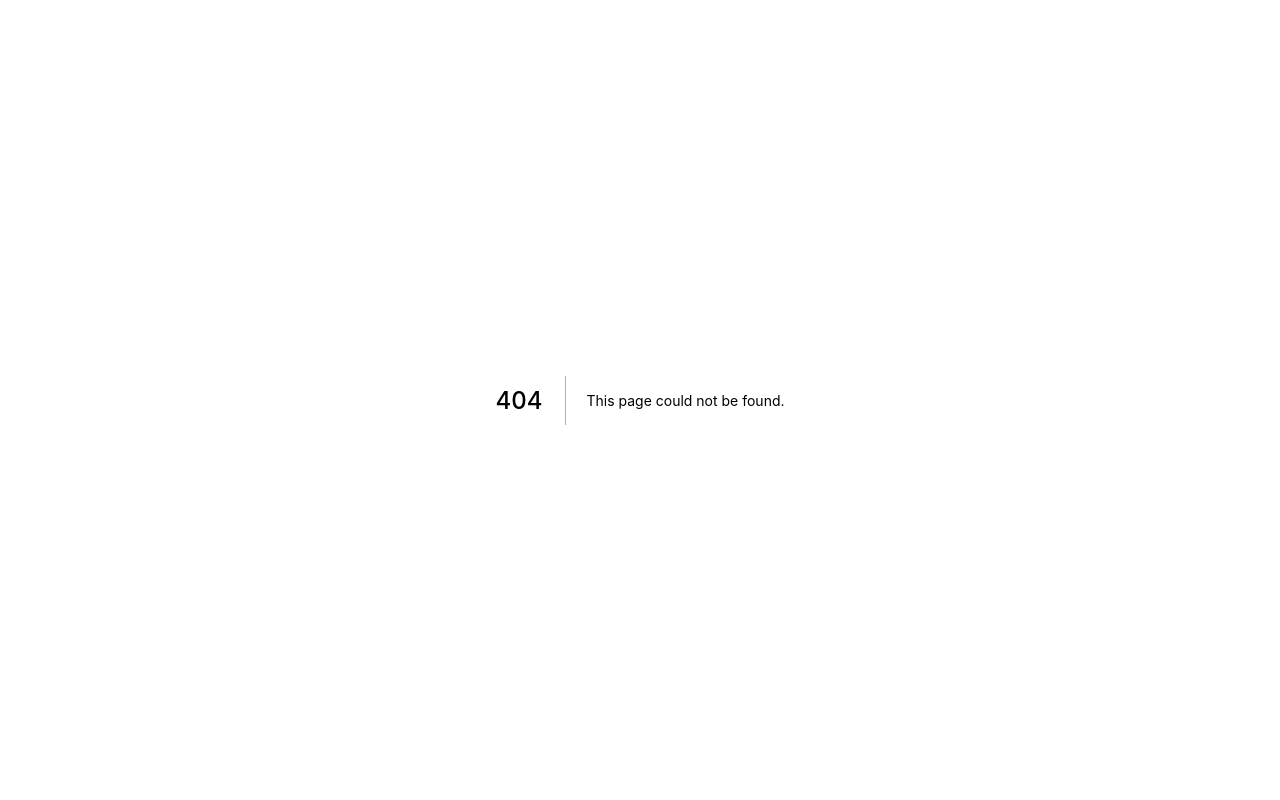
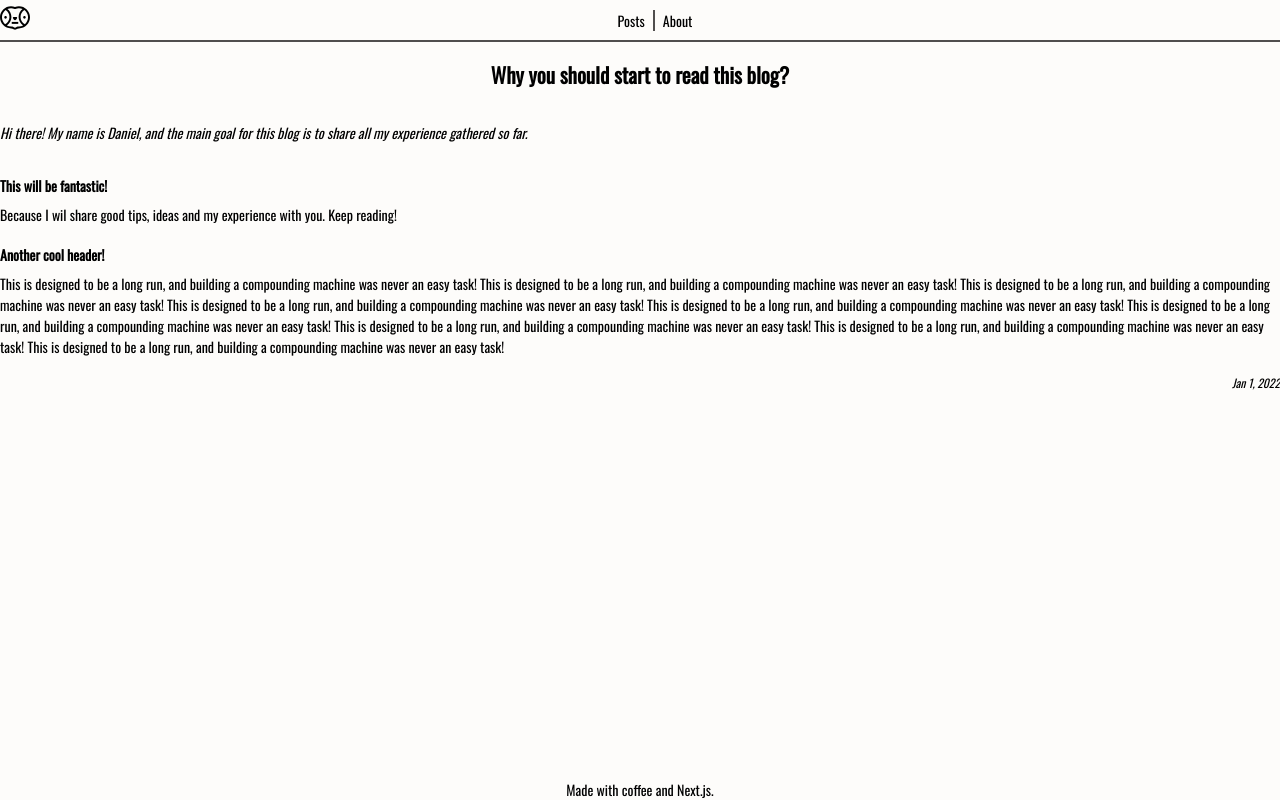
Before and after one commit to vazsonyidl/theboringblog, a Next.js app: page /posts/1 in a window 1280 px wide. Before the commit this address had no page. Built offline with nearby package versions, Linux system fonts and the light colour scheme.

Commit message:
feat(posts): add post detail component and update interface

```diff
--- /dev/null
+++ b/components/post/PostDetail.module.scss
@@ -0,0 +1,29 @@
+.detailContainer {
+    display: grid;
+    align-items: center;
+    justify-content: center;
+
+    .title {
+        text-align: center;
+    }
+
+    .publishDate {
+        text-align: end;
+    }
+
+    .contentContainer {
+        .subTitle {
+            margin-bottom: 8px;
+        }
+
+        .subContent {
+            margin-top: 0;
+        }
+    }
+}
+
+@media screen and (min-device-width: 1200px) {
+    .contentContainer {
+      max-width: 50vw;
+    }
+  }
--- /dev/null
+++ b/components/post/PostDetail.tsx
@@ -0,0 +1,29 @@
+import { IPost } from 'interfaces/post.interface';
+import { parse, format } from 'date-fns';
+import styles from './PostDetail.module.scss';
+
+export default function PostDetail({ postDetail }: { postDetail: IPost }) {
+  const displayDateInUserLocale = (date: string) =>
+    format(parse(date, 'dd.MM.yyyy', new Date()), 'PP');
+
+  return (
+    <section className={styles.detailContainer}>
+      <h1 className={styles.title}>{postDetail.title}</h1>
+      <p>
+        <i>{postDetail.intro}</i>
+      </p>
+      <article className={styles.contentContainer}>
+        {postDetail.content.map((postContent, index) => (
+          <span key={index}>
+            <h4 className={styles.subTitle}>{postContent.title}</h4>
+            <p className={styles.subContent}>{postContent.content}</p>
+          </span>
+        ))}
+      </article>
+
+      <i className={styles.publishDate}>
+        <small>{displayDateInUserLocale(postDetail.published)}</small>
+      </i>
+    </section>
+  );
+}
--- a/components/post/PostListItem.tsx
+++ b/components/post/PostListItem.tsx
@@ -12,7 +12,7 @@ export default function Post({ post }: { post: IPost }) {
   return (
     <section className={styles.itemContainer} onClick={onPostClick}>
       <h3 className={styles.title}>{post.title}</h3>
-      <section className={styles.intro}>{post.intro}</section>
+      <p className={styles.intro}>{post.intro}</p>
     </section>
   );
 }
--- a/constants/posts.const.ts
+++ b/constants/posts.const.ts
@@ -1,12 +1,53 @@
-export const posts = [
+import { IPost } from 'interfaces/post.interface';
+
+export const posts: Array<IPost> = [
   {
     title: 'Why you should start to read this blog?',
-    intro: 'Hi there! My name is Daniel, and the main goal for this blog is to share all my experience gathered so far.',
-    content:
-      'CONTENT',
+    intro:
+      'Hi there! My name is Daniel, and the main goal for this blog is to share all my experience gathered so far.',
+    content: [
+      {
+        title: 'This will be fantastic!',
+        content:
+          'Because I wil share good tips, ideas and my experience with you. Keep reading!',
+      },
+      {
+        title: 'Another cool header!',
+        content:
+          `This is designed to be a long run, and building a compounding machine was never
+          an easy task! This is designed to be a long run, and building a compounding machine was never
+          an easy task! This is designed to be a long run, and building a compounding machine was never
+          an easy task! This is designed to be a long run, and building a compounding machine was never
+          an easy task! This is designed to be a long run, and building a compounding machine was never
+          an easy task! This is designed to be a long run, and building a compounding machine was never
+          an easy task! This is designed to be a long run, and building a compounding machine was never
+          an easy task! This is designed to be a long run, and building a compounding machine was never
+          an easy task! This is designed to be a long run, and building a compounding machine was never
+          an easy task! `,
+      },
+    ],
     id: 1,
+    published: '01.01.2022',
   },
-  { title: 'Post one', content: 'Some dummy to go here', id: 2 },
-  { title: 'Post one', content: 'Some dummy to go here', id: 3 },
-  { title: 'Post one', content: 'Some dummy to go here', id: 4 },
+  {
+    title: 'Post two',
+    content: [],
+    intro: 'Second post intro struff',
+    id: 2,
+    published: '02.01.2022',
+  },
+  {
+    title: 'Post three',
+    content: [],
+    intro: 'Third post intro struff',
+    id: 3,
+    published: '03.01.2022',
+  },
+  {
+    title: 'Post 4',
+    content: [],
+    intro: 'Fourth post intro struff',
+    id: 4,
+    published: '04.01.2022',
+  },
 ];
--- /dev/null
+++ b/pages/posts/[pid].tsx
@@ -0,0 +1,40 @@
+import { useRouter } from 'next/router';
+import { useState, useEffect } from 'react';
+import PostDetail from 'components/post/PostDetail';
+import Header from 'components/header/Header';
+import Footer from 'components/footer/Footer';
+
+import { IPost } from 'interfaces/post.interface';
+
+import { navigationElements } from 'constants/navigation.const';
+import { posts } from 'constants/posts.const';
+
+const defaultPostDetail: IPost = {
+  id: 0,
+  title: 'Something I am sure went wrong',
+  content: [],
+  intro: '',
+  published: '01.01.1970',
+};
+
+export default function PostDetailPage() {
+  const router = useRouter();
+  const { pid } = router.query;
+  const [postDetail, setPostDetail] = useState<IPost | undefined>();
+
+  useEffect(() => {
+    const postDetail = getPostById(String(pid));
+    setPostDetail(postDetail);
+  }, [pid]);
+
+  const getPostById = (postId: string): IPost | undefined => {
+    return posts.find((post) => post.id === +postId);
+  };
+  return (
+    <>
+      <Header navigationElements={navigationElements} />
+      <main>{postDetail ? <PostDetail postDetail={postDetail} /> : null}</main>
+      <Footer />
+    </>
+  );
+}
```
Also changed, not shown: interfaces/post.interface.ts (added, +12 -0 lines).
